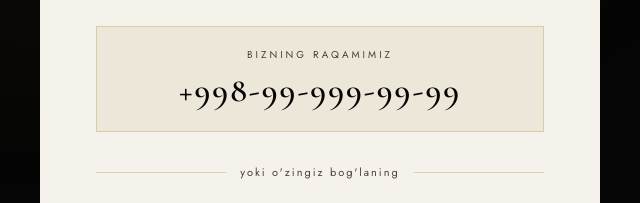
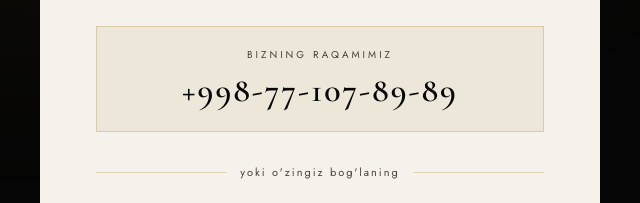
Before and after one commit to abdulazizsaydal-cyber/Landing---Amaranth, a plain HTML site: page thanks.html in a window 1280 px wide. Shown: the part 535-738 px from the top of the page, 320-960 px from the left. Drawn offline with nearby package versions, Linux system fonts and the light colour scheme.

Commit message:
Update thanks.html

```diff
--- a/thanks.html
+++ b/thanks.html
@@ -56,7 +56,7 @@ h1 em{font-style:italic;color:var(--gold);}
   <p class="desc">Tez orada bizning <strong>managerlarimiz</strong> sizga<br>quyidagi raqamdan aloqa chiqishadi:</p>
   <div class="phone-box">
     <div class="ph-label">Bizning raqamimiz</div>
-    <div class="ph-num">+998-99-999-99-99</div>
+    <div class="ph-num">+998-77-107-89-89</div>
   </div>
   <div class="divider">yoki o'zingiz bog'laning</div>
   <div class="btns">
```
